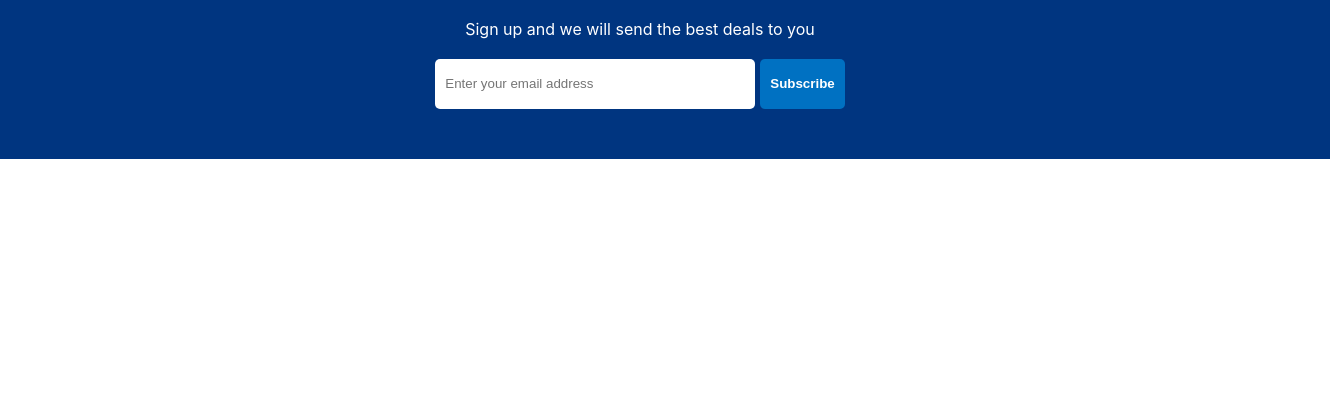
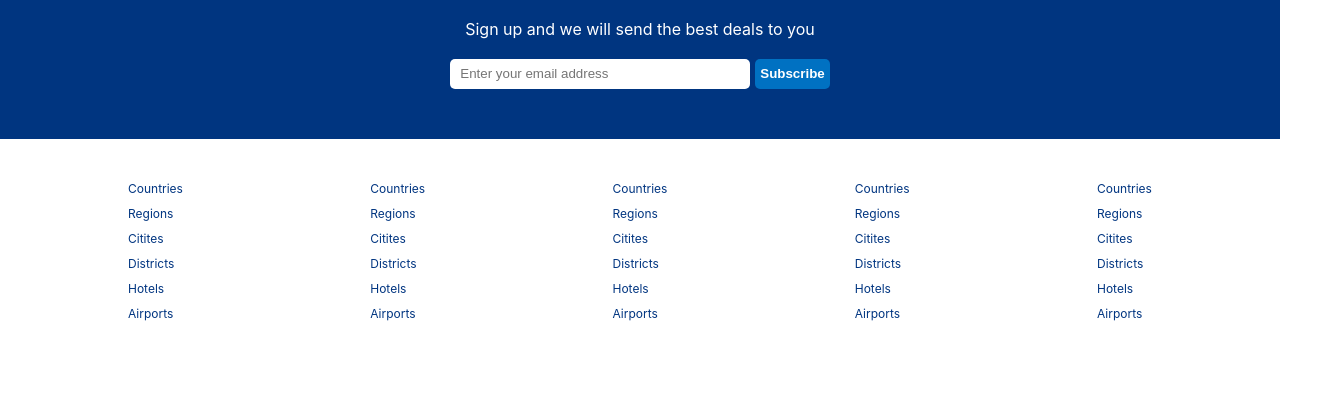
Before and after one commit to babapooja/hotel-booking, a React (Create React App) app: page / in a window 1280 px wide. Shown: the part 1560-1953 px from the top of the page, 1330 px wide, since content can reach past the window. Before the commit the page ends 1719 px from the top, so only its background shows below. Built offline with nearby package versions, Linux system fonts and the light colour scheme.

Commit message:
added footer component and generated the UI

```diff
--- a/public/index.html
+++ b/public/index.html
@@ -24,7 +24,7 @@
       work correctly both with client-side routing and a non-root public URL.
       Learn how to configure a non-root public URL by running `npm run build`.
     -->
-    <title>React App</title>
+    <title>Hotel Booking</title>
   </head>
   <body>
     <noscript>You need to enable JavaScript to run this app.</noscript>
--- a/src/components/emailList/EmailList.css
+++ b/src/components/emailList/EmailList.css
@@ -24,9 +24,9 @@
     border: none;
     background-color: #0071c2;
     color: white;
-    height: 50px;
+    height: 30px;
     font-weight: bold;
     border-radius: 5px;
     cursor: pointer;
-    padding: 10px;
+    padding: 5px;
 }
--- a/src/components/footer/Footer.css
+++ b/src/components/footer/Footer.css
@@ -0,0 +1,23 @@
+.footer {
+    width: 100%;
+    max-width: 1024px;
+    font-size: 12px;
+}
+
+.fLists {
+    width: 100%;
+    display: flex;
+    justify-content: space-between;
+    margin-bottom: 50px;
+}
+
+.fList {
+    list-style: none;
+    padding-left: 0;
+}
+
+.fListItem {
+    margin-bottom: 10px;
+    color: #003580;
+    cursor: pointer;
+}
--- a/src/components/footer/Footer.jsx
+++ b/src/components/footer/Footer.jsx
@@ -1,9 +1,32 @@
 import "./Footer.css";
 
 const Footer = () => {
-  return (
-    <div className="footer"></div>
-  )
+
+    const fListItems = ["Countries", "Regions", "Citites", "Districts", "Hotels", "Airports"];
+    const displayListItems = () => {
+        return <ul className="fList">
+            {fListItems.map(item => {
+                return <li className="fListItem">
+                    {item}
+                </li>
+            })}
+        </ul>
+    }
+
+
+
+    return (
+        <div className="footer">
+            <div className="fLists">
+                {displayListItems()}
+                {displayListItems()}
+                {displayListItems()}
+                {displayListItems()}
+                {displayListItems()}
+            </div>
+                <div className="fText">Copyright &copy; 2023 Hotel Booking</div>
+        </div>
+    )
 }
 
 export default Footer
--- a/src/components/header/Header.css
+++ b/src/components/header/Header.css
@@ -54,7 +54,7 @@
   display: flex;
   align-items: center;
   justify-content: space-around;
-  padding: 10px 0;
+  padding: 25px 0;
   border-radius: 5px;
   position: absolute;
   bottom: -25px;
--- a/src/index.css
+++ b/src/index.css
@@ -24,3 +24,8 @@ h6,
 p {
   margin: 0;
 }
+
+
+* {
+  box-sizing: border-box;
+}
--- a/src/pages/home/Home.jsx
+++ b/src/pages/home/Home.jsx
@@ -1,6 +1,7 @@
 import EmailList from '../../components/emailList/EmailList'
 import Featured from '../../components/featured/Featured'
 import FeaturedProperties from '../../components/featuredProperties/FeaturedProperties'
+import Footer from '../../components/footer/Footer'
 import Header from '../../components/header/Header'
 import NavBar from '../../components/navbar/NavBar'
 import PropertyList from '../../components/propertyList/PropertyList'
@@ -20,6 +21,7 @@ const Home = () => {
                 <h1 className="homeTitle">Home guests love</h1>
                 <FeaturedProperties/>
                 <EmailList/>
+                <Footer/>
             </div>
         </div>
     )
```
